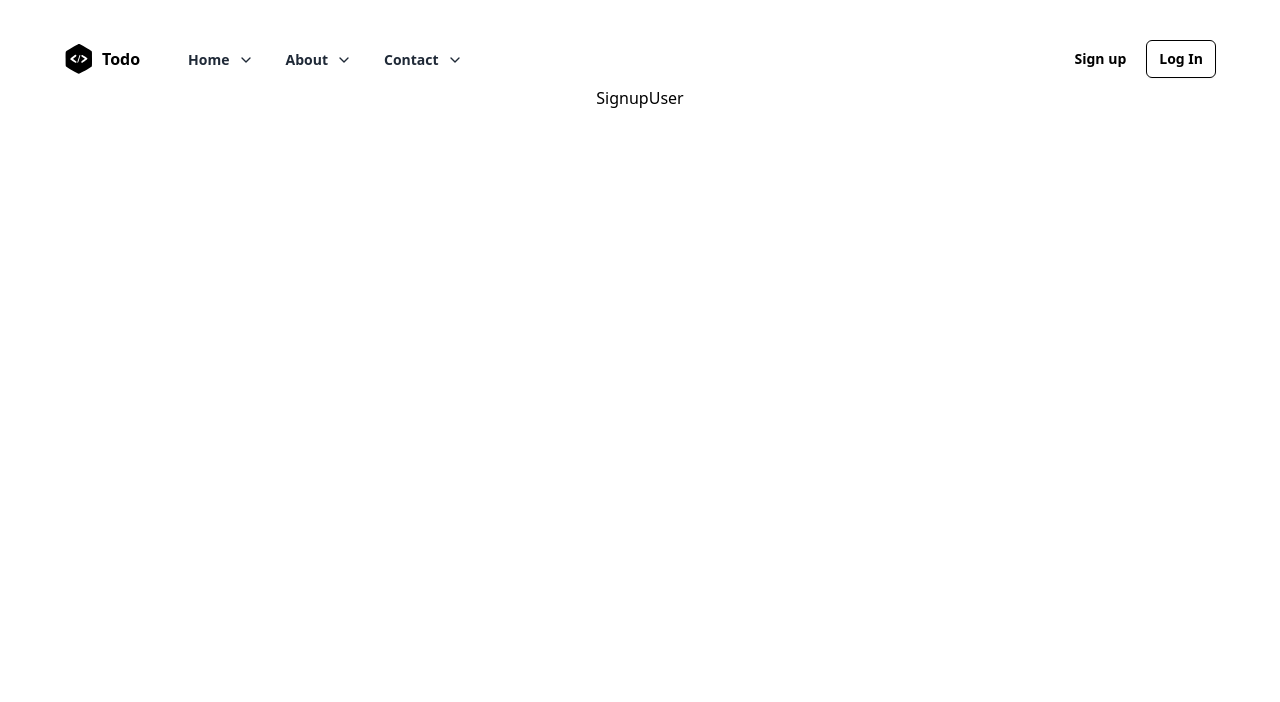
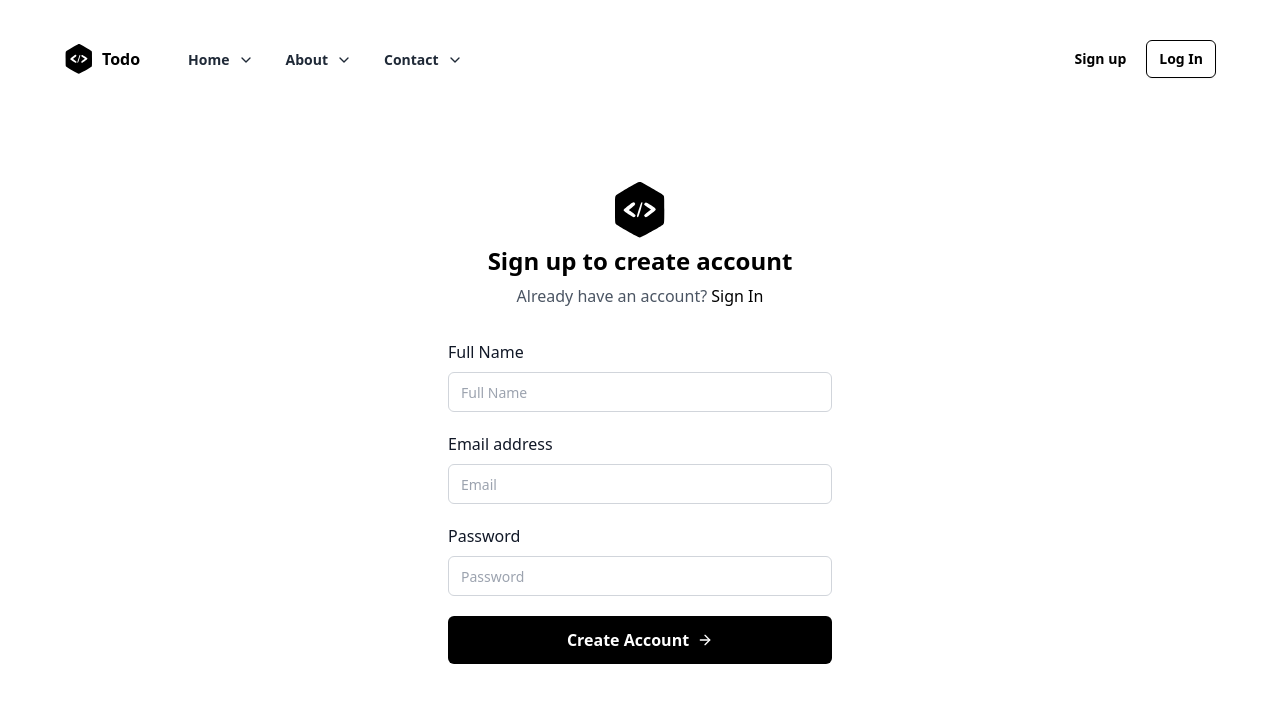
Before and after one commit to Ranjan095/zeuron-ai_Todo_App_frontend, a React (Vite) app: page /signup in a window 1280 px wide. Shown: the top 702 px of the page. Built offline with nearby package versions, Linux system fonts and the light colour scheme.

Commit message:
created signup component

```diff
--- a/src/components/login/Login.jsx
+++ b/src/components/login/Login.jsx
@@ -69,6 +69,7 @@ function Login() {
           <form onSubmit={handleSubmit} className="mt-8">
             <div className="space-y-5">
               <div>
+                <div className="flex items-center justify-between">
                   <label
                     htmlFor=""
                     className="text-base font-medium text-gray-900"
@@ -76,6 +77,7 @@ function Login() {
                     {" "}
                     Email address{" "}
                   </label>
+                </div>
                 <div className="mt-2">
                   <input
                     autoComplete="email"
--- a/src/components/signup/SignupUser.jsx
+++ b/src/components/signup/SignupUser.jsx
@@ -1,5 +1,147 @@
-const SignupUser = () => {
-  return <div>SignupUser</div>;
+import { ArrowRight } from "lucide-react";
+import { useState } from "react";
+import { Link } from "react-router-dom";
+
+let obj = {
+  name: "",
+  email: "",
+  password: "",
 };
 
+function SignupUser() {
+  let [input, setInput] = useState(obj);
+
+  let handleInput = (e) => {
+    let { name, value } = e.target;
+    setInput({ ...input, [name]: value });
+  };
+
+  let handleSubmit = (e) => {
+    e.preventDefault();
+    console.log(input);
+  };
+
+  return (
+    <section>
+      <div className="flex items-center justify-center px-4 py-10 sm:px-6 sm:py-16 lg:px-8 lg:py-24">
+        <div className="xl:mx-auto xl:w-full xl:max-w-sm 2xl:max-w-md">
+          <div className="mb-2 flex justify-center">
+            <svg
+              width="50"
+              height="56"
+              viewBox="0 0 50 56"
+              fill="none"
+              xmlns="http://www.w3.org/2000/svg"
+            >
+              <path
+                d="M23.2732 0.2528C20.8078 1.18964 2.12023 12.2346 1.08477 13.3686C0 14.552 0 14.7493 0 27.7665C0 39.6496 0.0986153 41.1289 0.83823 42.0164C2.12023 43.5449 23.2239 55.4774 24.6538 55.5267C25.9358 55.576 46.1027 44.3832 48.2229 42.4602C49.3077 41.474 49.3077 41.3261 49.3077 27.8158C49.3077 14.3055 49.3077 14.1576 48.2229 13.1714C46.6451 11.7415 27.1192 0.450027 25.64 0.104874C24.9497 -0.0923538 23.9142 0.00625992 23.2732 0.2528ZM20.2161 21.8989C20.2161 22.4906 18.9835 23.8219 17.0111 25.3997C15.2361 26.7803 13.8061 27.9637 13.8061 28.0623C13.8061 28.1116 15.2361 29.0978 16.9618 30.2319C18.6876 31.3659 20.2655 32.6479 20.4134 33.0917C20.8078 34.0286 19.871 35.2119 18.8355 35.2119C17.8001 35.2119 9.0233 29.3936 8.67815 28.5061C8.333 27.6186 9.36846 26.5338 14.3485 22.885C17.6521 20.4196 18.4904 20.0252 19.2793 20.4196C19.7724 20.7155 20.2161 21.3565 20.2161 21.8989ZM25.6893 27.6679C23.4211 34.9161 23.0267 35.7543 22.1391 34.8668C21.7447 34.4723 22.1391 32.6479 23.6677 27.9637C26.2317 20.321 26.5275 19.6307 27.2671 20.3703C27.6123 20.7155 27.1685 22.7864 25.6893 27.6679ZM36.0932 23.2302C40.6788 26.2379 41.3198 27.0269 40.3337 28.1609C39.1503 29.5909 31.6555 35.2119 30.9159 35.2119C29.9298 35.2119 28.9436 33.8806 29.2394 33.0424C29.3874 32.6479 30.9652 31.218 32.7403 29.8867L35.9946 27.4706L32.5431 25.1532C30.6201 23.9205 29.0915 22.7371 29.0915 22.5892C29.0915 21.7509 30.2256 20.4196 30.9159 20.4196C31.3597 20.4196 33.6771 21.7016 36.0932 23.2302Z"
+                fill="black"
+              />
+            </svg>
+          </div>
+          <h2 className="text-center text-2xl font-bold leading-tight text-black">
+            Sign up to create account
+          </h2>
+          <p className="mt-2 text-center text-base text-gray-600">
+            Already have an account?{" "}
+            <Link
+              to={"/login"}
+              title=""
+              className="font-medium text-black transition-all duration-200 hover:underline"
+            >
+              Sign In
+            </Link>
+          </p>
+          <form
+            onSubmit={handleSubmit}
+            action="#"
+            method="POST"
+            className="mt-8"
+          >
+            <div className="space-y-5">
+              <div>
+                <div className="flex items-center justify-between">
+                  <label
+                    htmlFor="name"
+                    className="text-base font-medium text-gray-900"
+                  >
+                    {" "}
+                    Full Name{" "}
+                  </label>
+                </div>
+                <div className="mt-2">
+                  <input
+                    name="name"
+                    value={input.name}
+                    onChange={handleInput}
+                    autoComplete="name"
+                    className="flex h-10 w-full rounded-md border border-gray-300 bg-transparent px-3 py-2 text-sm placeholder:text-gray-400 focus:outline-none focus:ring-1 focus:ring-gray-400 focus:ring-offset-1 disabled:cursor-not-allowed disabled:opacity-50"
+                    type="text"
+                    placeholder="Full Name"
+                    id="name"
+                  ></input>
+                </div>
+              </div>
+              <div>
+                <div className="flex items-center justify-between">
+                  <label
+                    htmlFor="email"
+                    className="text-base font-medium text-gray-900"
+                  >
+                    {" "}
+                    Email address{" "}
+                  </label>
+                </div>
+                <div className="mt-2">
+                  <input
+                    name="email"
+                    value={input.email}
+                    onChange={handleInput}
+                    autoComplete="email"
+                    className="flex h-10 w-full rounded-md border border-gray-300 bg-transparent px-3 py-2 text-sm placeholder:text-gray-400 focus:outline-none focus:ring-1 focus:ring-gray-400 focus:ring-offset-1 disabled:cursor-not-allowed disabled:opacity-50"
+                    type="email"
+                    placeholder="Email"
+                    id="email"
+                  ></input>
+                </div>
+              </div>
+              <div>
+                <div className="flex items-center justify-between">
+                  <label
+                    htmlFor="password"
+                    className="text-base font-medium text-gray-900"
+                  >
+                    {" "}
+                    Password{" "}
+                  </label>
+                </div>
+                <div className="mt-2">
+                  <input
+                    name="password"
+                    value={input.password}
+                    onChange={handleInput}
+                    autoComplete="password"
+                    className="flex h-10 w-full rounded-md border border-gray-300 bg-transparent px-3 py-2 text-sm placeholder:text-gray-400 focus:outline-none focus:ring-1 focus:ring-gray-400 focus:ring-offset-1 disabled:cursor-not-allowed disabled:opacity-50"
+                    type="password"
+                    placeholder="Password"
+                    id="password"
+                  ></input>
+                </div>
+              </div>
+              <div>
+                <button
+                  type="submit"
+                  className="inline-flex w-full items-center justify-center rounded-md bg-black px-3.5 py-2.5 font-semibold leading-7 text-white hover:bg-black/80"
+                >
+                  Create Account <ArrowRight className="ml-2" size={16} />
+                </button>
+              </div>
+            </div>
+          </form>
+        </div>
+      </div>
+    </section>
+  );
+}
+
 export default SignupUser;
```
Lines whose indentation alone changed are shown as unchanged.
